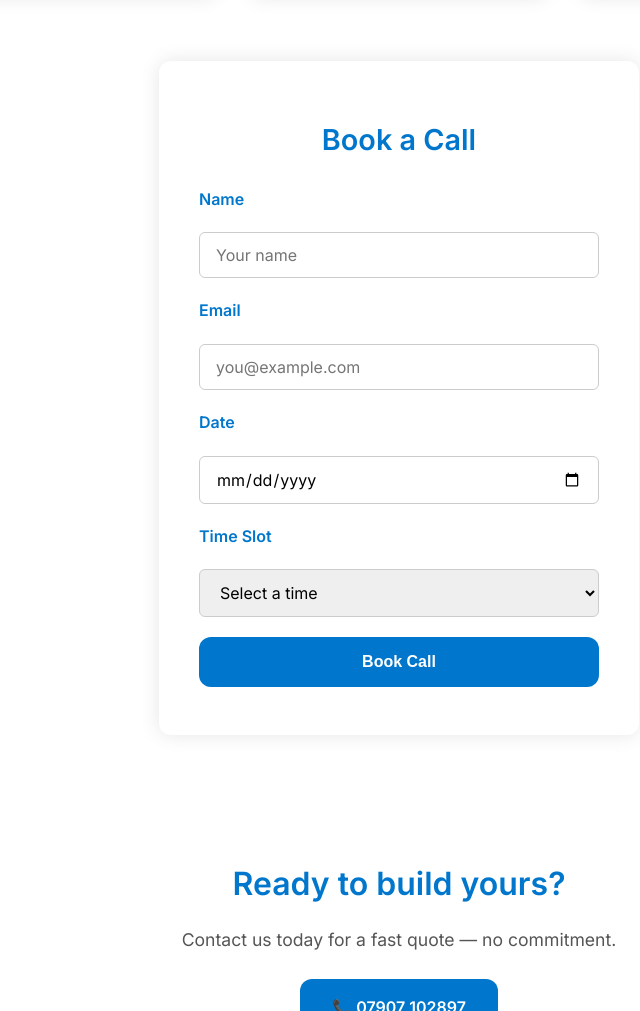
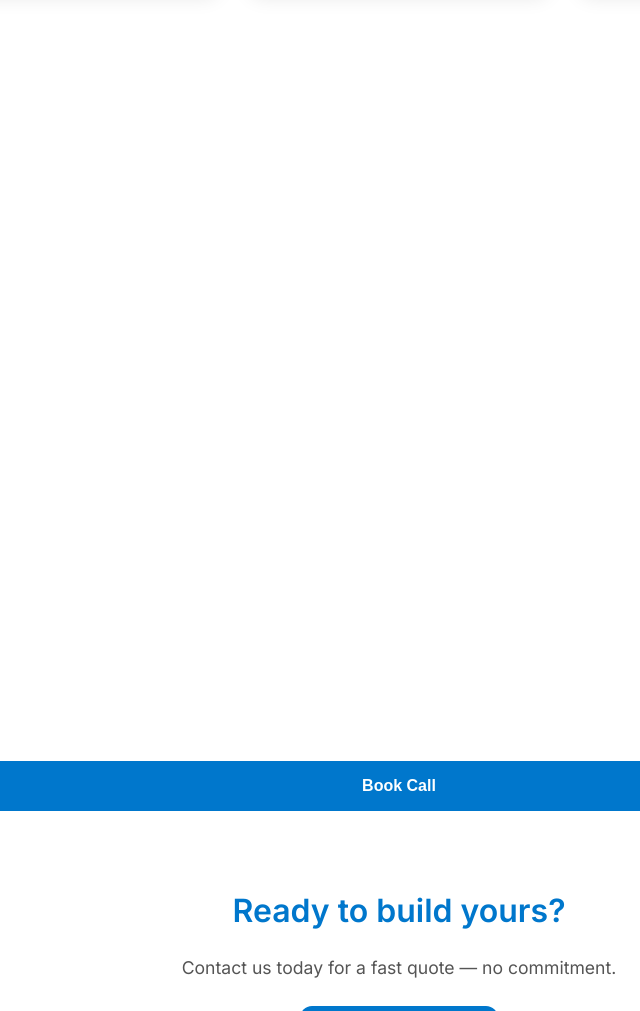
Before and after one commit to josh9607/josh9607.github.io, a plain HTML site: page index.html in a window 1280 px wide. Shown: the part 1196-2207 px from the top of the page, without its empty margins (241-881 px from the left). Drawn offline with Linux system fonts and the light colour scheme; files that its build step writes are made by us from their sources; a script that the page names is missing.

Commit message:
Update index.html

```diff
--- a/index.html
+++ b/index.html
@@ -54,28 +54,10 @@
     </div>
   </section>
 
-  <section class="booking" id="booking" aria-labelledby="booking-title">
-    <h2 id="booking-title" tabindex="0">Book a Call</h2>
-    <form id="booking-form" novalidate>
-      <label for="name-book">Name</label>
-      <input type="text" id="name-book" name="name" required minlength="2" placeholder="Your name" autocomplete="name" />
-
-      <label for="email-book">Email</label>
-      <input type="email" id="email-book" name="email" required placeholder="you@example.com" autocomplete="email" />
-
-      <label for="date-book">Date</label>
-      <input type="date" id="date-book" name="date" required min="" />
-
-      <label for="time-book">Time Slot</label>
-      <select id="time-book" name="time" required>
-        <option value="">Select a time</option>
-        <option value="18:00">6:00 PM</option>
-        <option value="18:30">6:30 PM</option>
-        <option value="19:00">7:00 PM</option>
-        <option value="19:30">7:30 PM</option>
-        <option value="20:00">8:00 PM</option>
-        <option value="20:30">8:30 PM</option>
-      </select>
+<!-- Calendly inline widget begin -->
+<div class="calendly-inline-widget" data-url="https://calendly.com/young-joshua6" style="min-width:320px;height:700px;"></div>
+<script type="text/javascript" src="https://assets.calendly.com/assets/external/widget.js" async></script>
+<!-- Calendly inline widget end -->
 
       <button type="submit" class="btn btn--primary btn--full">Book Call</button>
     </form>
```
